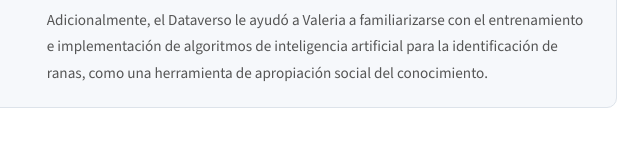
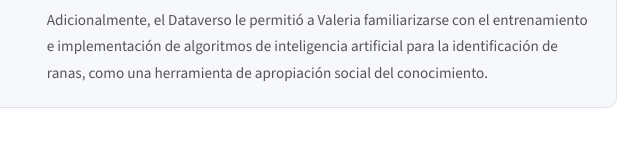
Before and after one commit to colombian-sounds/amphibians, a plain HTML site: page unete.html in a window 1280 px wide. Shown: the part 2402-2557 px from the top of the page, 345-985 px from the left. Drawn offline with nearby package versions, Linux system fonts and the light colour scheme.

Commit message:
Update unete.html

```diff
--- a/unete.html
+++ b/unete.html
@@ -255,7 +255,7 @@
               <a class="intern-email" href="mailto:valeriarangel0304@gmail.com">valeriarangel0304@gmail.com</a>
               <div class="intern-text">
                 <p>Valeria Rangel, estudiante del pregrado de Biología de la Pontificia Universidad Javeriana en Bogotá, desarrolló su pasantía en el Dataverso con el profesor Juan M. Daza del <a href="https://www.grupoherpetologicodeantioquia.org" target="_blank">Grupo Herpetológico de Antioquia</a>, donde contribuyó con la curaduría y recopilación del contenido para las fichas de las especies de la familia Centrolenidae.</p>
-                <p>Adicionalmente, el Dataverso le ayudó a Valeria a familiarizarse con el entrenamiento e implementación de algoritmos de inteligencia artificial para la identificación de ranas, como una herramienta de apropiación social del conocimiento.</p>
+                <p>Adicionalmente, el Dataverso le permitió a Valeria familiarizarse con el entrenamiento e implementación de algoritmos de inteligencia artificial para la identificación de ranas, como una herramienta de apropiación social del conocimiento.</p>
               </div>
             </div>
           </div>
```
